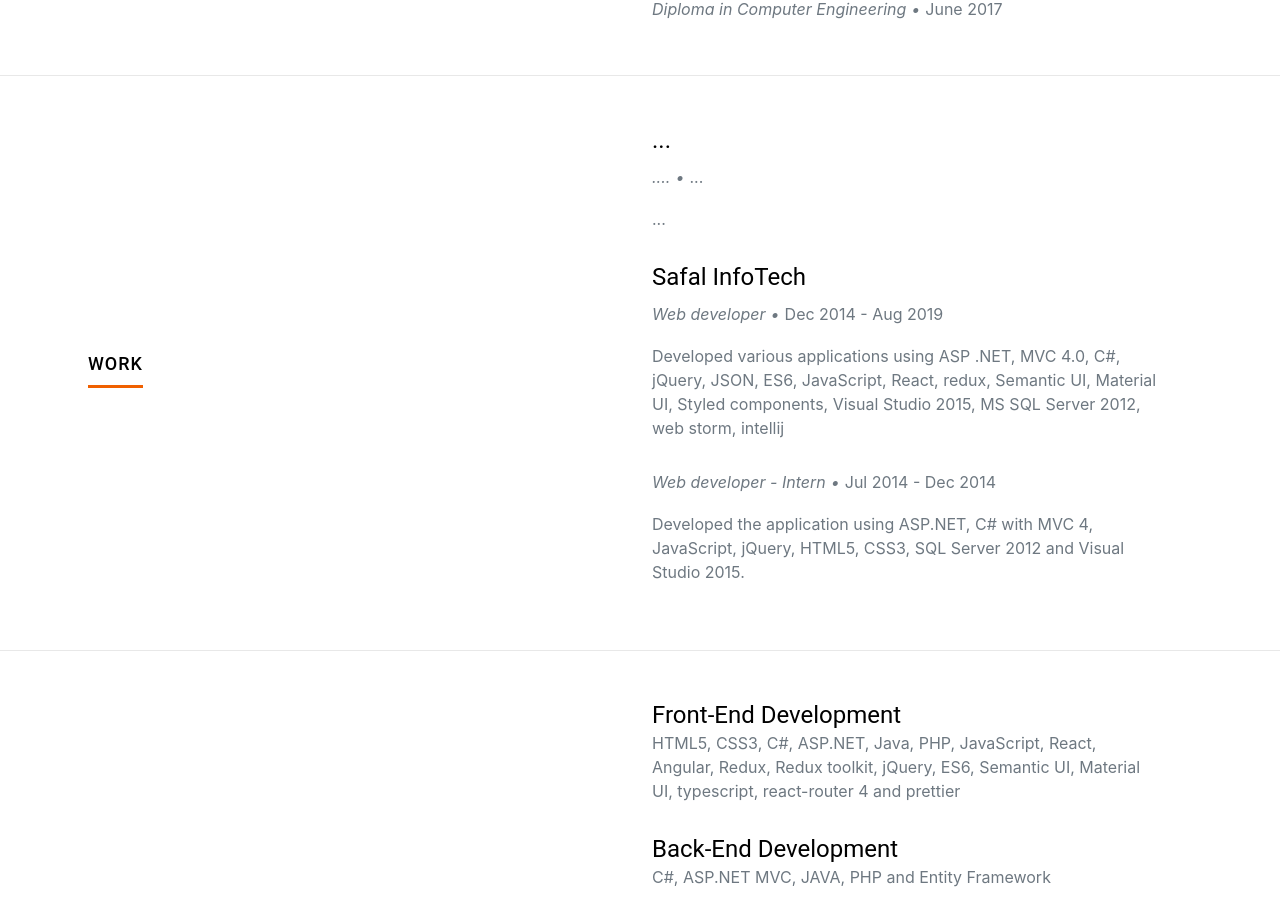
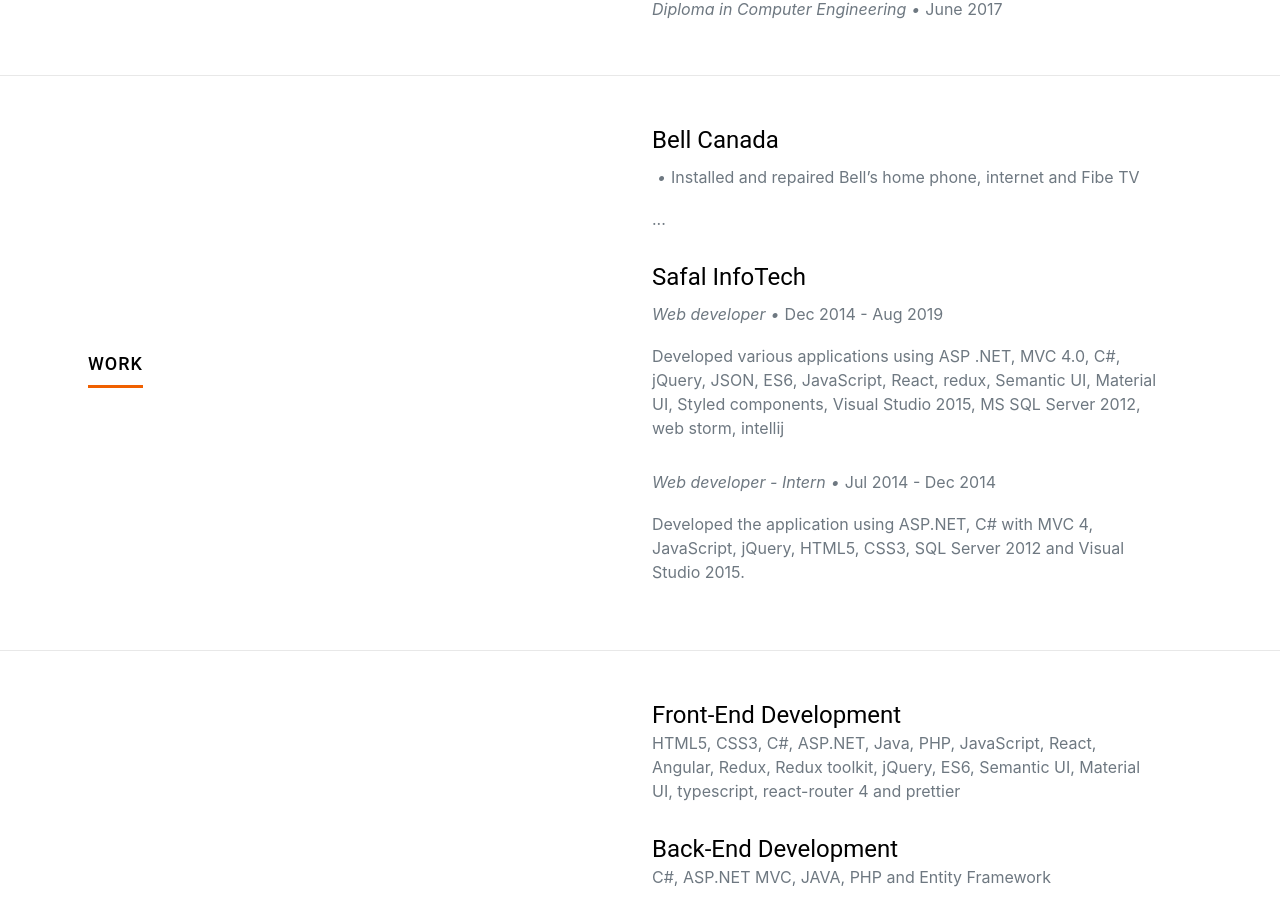
Before and after one commit to Pate0590/my-resume, a React (Create React App) app: page / in a window 1280 px wide. Shown: the part 1477-2398 px from the top of the page. Built offline with nearby package versions, Linux system fonts and the light colour scheme; the HTML template or start-up script is replaced by a standard one; what scroll-doc would draw is missing.

Commit message:
Updating work history

```diff
--- a/src/components/Resume/index.js
+++ b/src/components/Resume/index.js
@@ -46,11 +46,12 @@
             </Typography>
           </Grid>
           <Grid item xs={6} className={classes.rightSection}>
-            <Typography variant="h5">...</Typography>
+            <Typography variant="h5">Bell Canada</Typography>
             <p className={classes.description}>
-              ....
               <span className={classes.bull}>&bull;</span>
-              <em className={classes.date}>...</em>
+              <em className={classes.date}>
+                Installed and repaired Bell’s home phone, internet and Fibe TV
+              </em>
             </p>
             <p className={classes.jobDescription}>...</p>
             <Typography variant="h5">Safal InfoTech</Typography>
```
